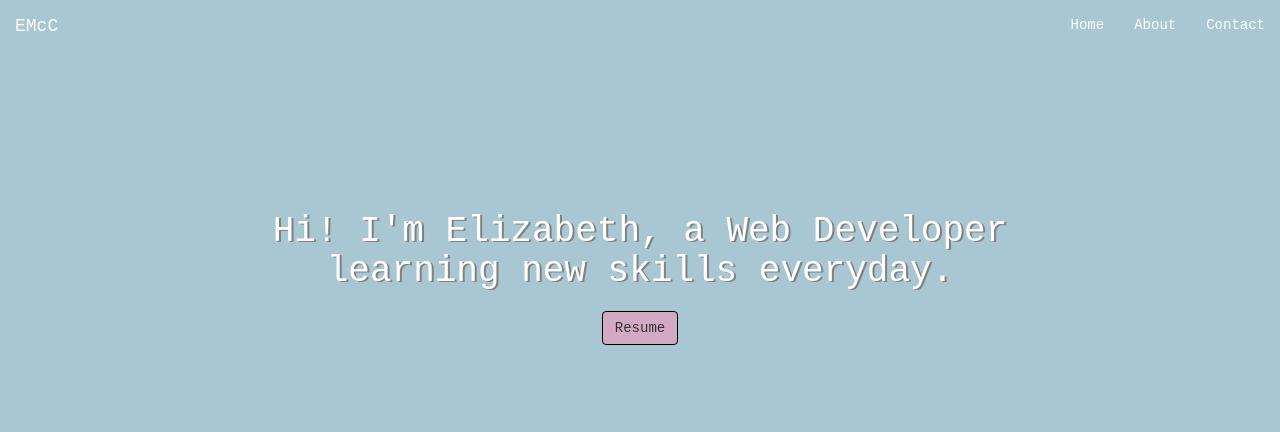
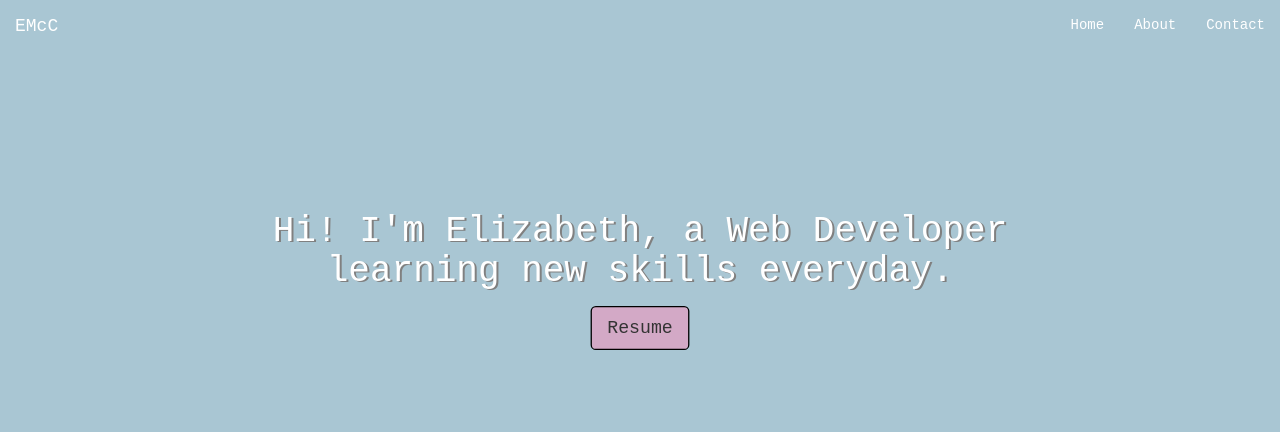
Before and after one commit to eemcc/My-Portfolio, a plain HTML site: page index.html in a window 1280 px wide. In both pictures the pointer is over the element 640 px from the left and 328 px from the top of the page. Shown: the top 432 px of the page. Drawn offline with nearby package versions, Linux system fonts and the light colour scheme; some packages are replaced by stand-ins of ours; a script that the page names is missing.

Commit message:
Spelling

```diff
--- a/css/styles.css
+++ b/css/styles.css
@@ -47,9 +47,15 @@ nav {
   border-color: black;
 }
 
-.modal-body{
+.modal-body {
   height: 600px;
 }
+
+.modal-button:hover {
+   -webkit-transform: scale(1.3);
+   -ms-transform: scale(1.3);
+   transform: scale(1.3);
+ }
 
 /*work images*/
 
```
Also changed, not shown: index.html (+1 -1 lines).
